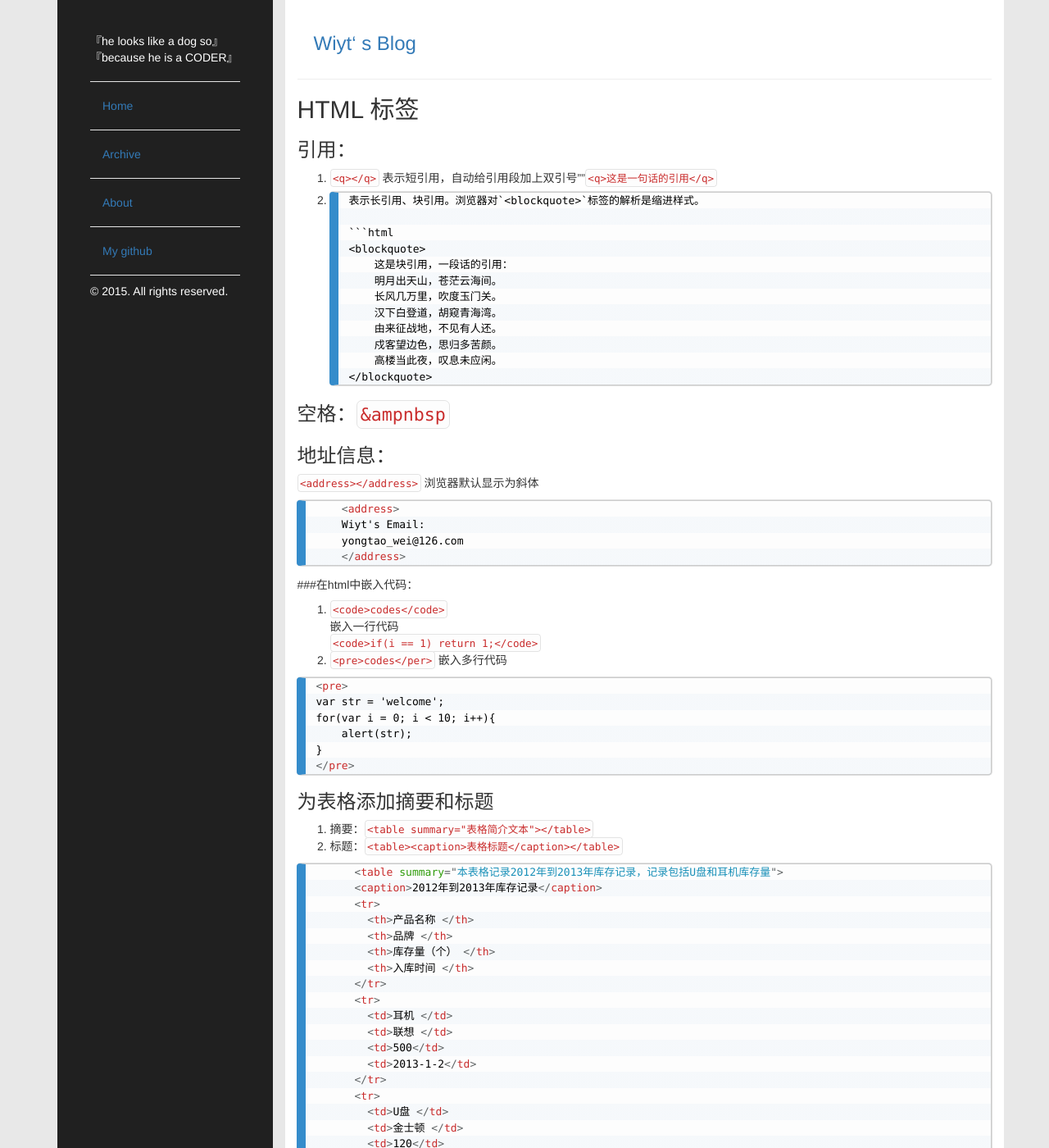
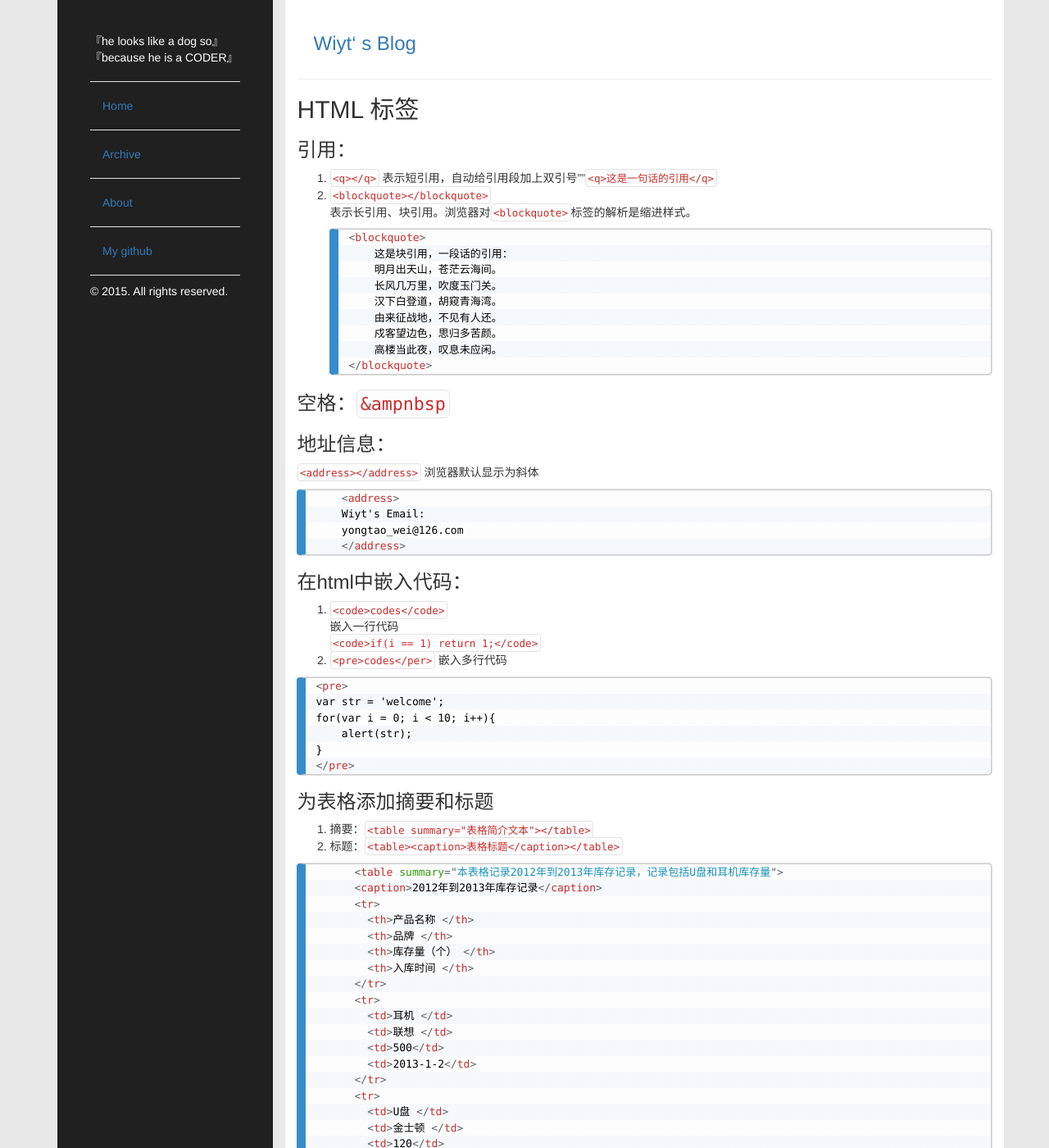
Before and after one commit to wiyt/wiyt.github.io, a Jekyll site: the page built from _posts/2015-11-21-html笔记.md, in a window 1280 px wide and 1400 px high. Shown: the whole window at 82% size. Built offline with Jekyll 4.4.1, drawn with Linux system fonts in a browser that asks for light colours; Markdown is read by kramdown in place of the engine named in the settings; some of the changed text lies outside the part shown.

Commit message:
Update 2015-11-21-html笔记.md

````diff
--- a/_posts/2015-11-21-html笔记.md
+++ b/_posts/2015-11-21-html笔记.md
@@ -4,8 +4,9 @@ title: html笔记
 ---
 ## HTML 标签
 ###引用：
-1. ```<q></q>```  表示短引用，自动给引用段加上双引号""```<q>这是一句话的引用</q>  ```
-2.  ```<blockquote></blockquote>```
+
+1. `<q></q>`  表示短引用，自动给引用段加上双引号""`<q>这是一句话的引用</q>`
+2.  `<blockquote></blockquote>`
 表示长引用、块引用。浏览器对`<blockquote>`标签的解析是缩进样式。
 
     ```html
@@ -23,7 +24,7 @@ title: html笔记
 ###空格：`&ampnbsp`<br />
 
 ###地址信息：
-```<address></address>```  浏览器默认显示为斜体
+`<address></address>`  浏览器默认显示为斜体
 
 ```html
     <address>
@@ -33,10 +34,10 @@ title: html笔记
 ```
 
 ###在html中嵌入代码：
-1. ```<code>codes</code>```
+1. `<code>codes</code>`
 嵌入一行代码
-```<code>if(i == 1) return 1;</code> ```
-2. ```<pre>codes</per>```
+`<code>if(i == 1) return 1;</code> `
+2. `<pre>codes</per>`
 嵌入多行代码
 
 ```html
@@ -50,8 +51,7 @@ for(var i = 0; i < 10; i++){
 
 ###为表格添加摘要和标题
 1. 摘要：```<table summary="表格简介文本"></table>```
-2. 标题：```<table><caption>表格标题</caption></table>
-        ```
+2. 标题：```<table><caption>表格标题</caption></table>```
 
 ```html
       <table summary="本表格记录2012年到2013年库存记录，记录包括U盘和耳机库存量">
````
